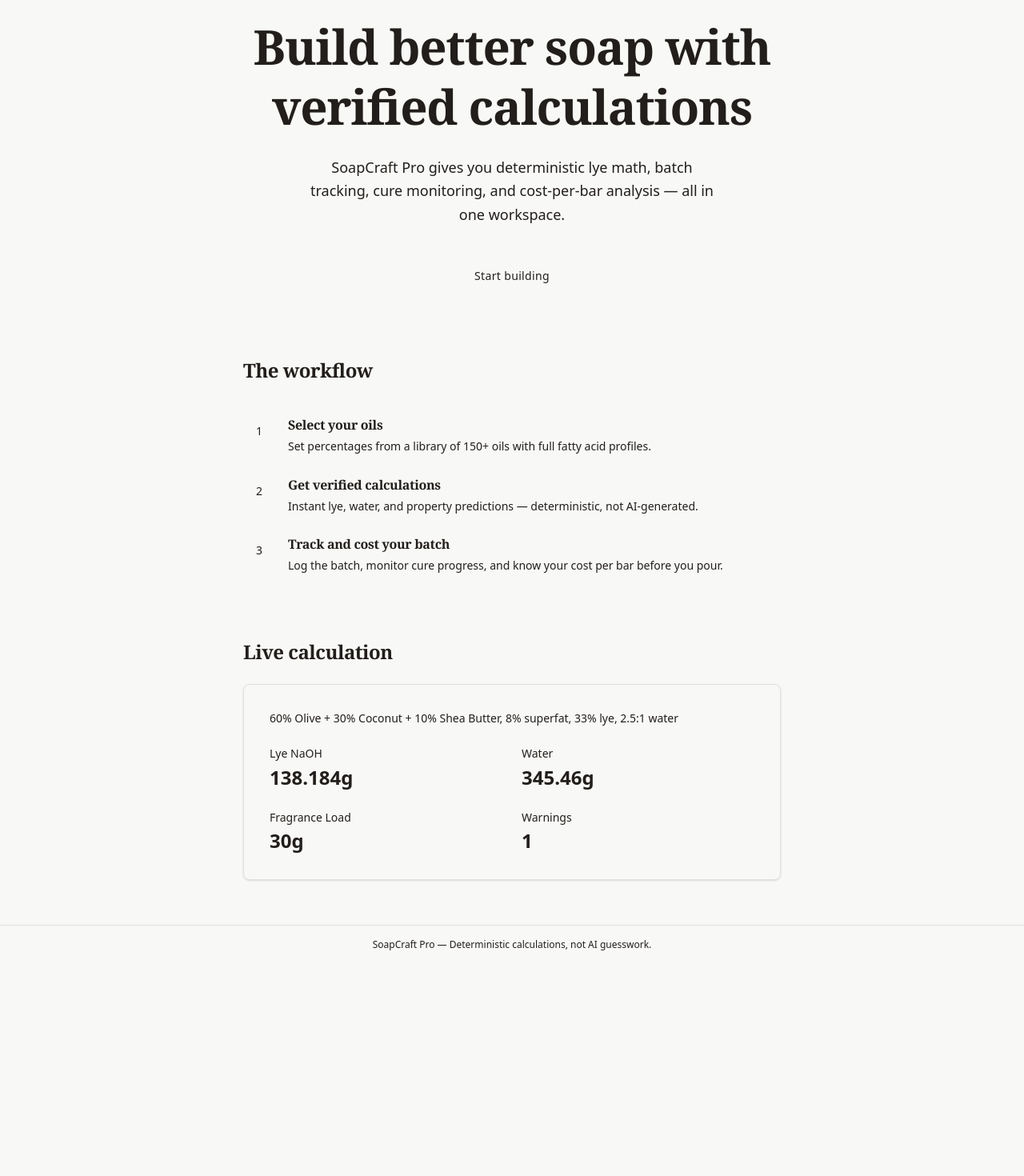
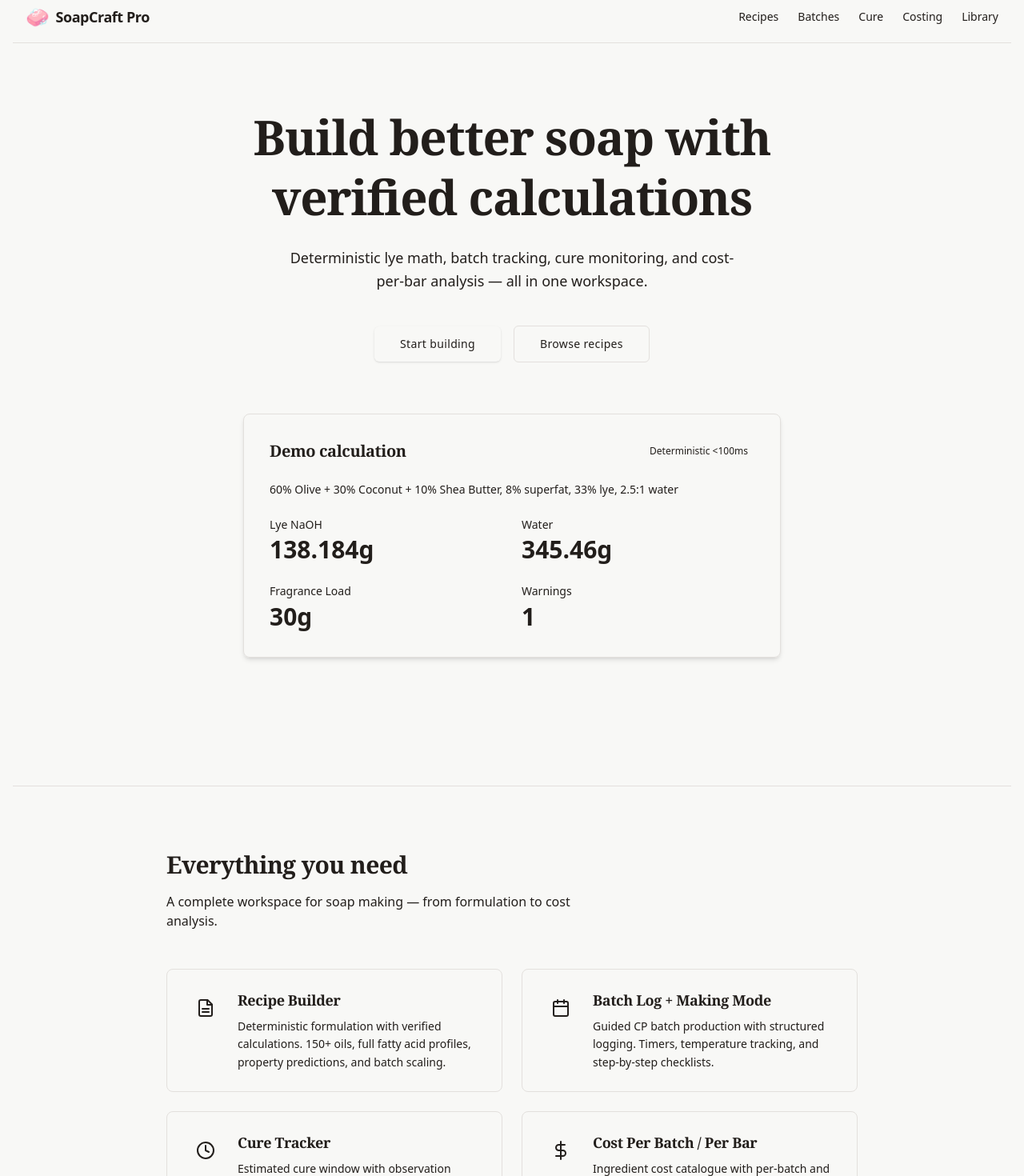
Before and after one commit to isaacben129/soapcraft-pro, a Next.js app: page / in a window 1280 px wide. Shown: the part 100-1570 px from the top of the page at 80% size. Before the commit the page ends 1305 px from the top, so only its background shows below. Built offline with nearby package versions, Linux system fonts and the light colour scheme.

Commit message:
design: complete homepage overhaul — feature cards, CTA buttons, workflow section, demo preview

```diff
--- a/app/page.tsx
+++ b/app/page.tsx
@@ -1,4 +1,55 @@
 import { calculateFormulation, DEFAULT_OILS } from "@/lib/calculations/sap";
+
+const features = [
+  {
+    name: "Recipe Builder",
+    description: "Deterministic formulation with verified calculations. 150+ oils, full fatty acid profiles, property predictions, and batch scaling.",
+    href: "/recipes",
+    icon: (
+      <svg xmlns="http://www.w3.org/2000/svg" width="24" height="24" viewBox="0 0 24 24" fill="none" stroke="currentColor" strokeWidth="2" strokeLinecap="round" strokeLinejoin="round">
+        <path d="M14.5 2H6a2 2 0 0 0-2 2v16a2 2 0 0 0 2 2h12a2 2 0 0 0 2-2V7.5L14.5 2z" />
+        <polyline points="14 2 14 8 20 8" />
+        <line x1="16" y1="13" x2="8" y2="13" />
+        <line x1="16" y1="17" x2="8" y2="17" />
+      </svg>
+    ),
+  },
+  {
+    name: "Batch Log + Making Mode",
+    description: "Guided CP batch production with structured logging. Timers, temperature tracking, and step-by-step checklists.",
+    href: "/batches",
+    icon: (
+      <svg xmlns="http://www.w3.org/2000/svg" width="24" height="24" viewBox="0 0 24 24" fill="none" stroke="currentColor" strokeWidth="2" strokeLinecap="round" strokeLinejoin="round">
+        <rect x="3" y="4" width="18" height="18" rx="2" ry="2" />
+        <line x1="16" y1="2" x2="16" y2="6" />
+        <line x1="8" y1="2" x2="8" y2="6" />
+        <line x1="3" y1="10" x2="21" y2="10" />
+      </svg>
+    ),
+  },
+  {
+    name: "Cure Tracker",
+    description: "Estimated cure window with observation logging. Honest estimates, not AI predictions — you decide when it's done.",
+    href: "/cure",
+    icon: (
+      <svg xmlns="http://www.w3.org/2000/svg" width="24" height="24" viewBox="0 0 24 24" fill="none" stroke="currentColor" strokeWidth="2" strokeLinecap="round" strokeLinejoin="round">
+        <circle cx="12" cy="12" r="10" />
+        <polyline points="12 6 12 12 16 14" />
+      </svg>
+    ),
+  },
+  {
+    name: "Cost Per Batch / Per Bar",
+    description: "Ingredient cost catalogue with per-batch and per-bar costing. Know what each bar costs before you pour.",
+    href: "/costing",
+    icon: (
+      <svg xmlns="http://www.w3.org/2000/svg" width="24" height="24" viewBox="0 0 24 24" fill="none" stroke="currentColor" strokeWidth="2" strokeLinecap="round" strokeLinejoin="round">
+        <line x1="12" y1="1" x2="12" y2="23" />
+        <path d="M17 5H9.5a3.5 3.5 0 0 0 0 7h5a3.5 3.5 0 0 1 0 7H6" />
+      </svg>
+    ),
+  },
+];
 
 export default function Home() {
   const demo = calculateFormulation({
@@ -14,85 +65,168 @@ export default function Home() {
   });
 
   return (
-    <div className="container mx-auto px-4 py-8 max-w-4xl">
+    <div className="min-h-screen bg-background text-foreground">
+      {/* Navigation */}
+      <header className="sticky top-0 z-50 w-full border-b border-border bg-background">
+        <div className="container mx-auto flex h-16 items-center justify-between px-4">
+          <a href="/" className="flex items-center gap-2 font-display font-bold tracking-tight text-lg">
+            <span className="text-2xl">🧼</span>
+            <span>SoapCraft Pro</span>
+          </a>
+          <nav className="flex items-center gap-6 text-sm">
+            <a href="/recipes" className="text-muted-foreground hover:text-foreground transition-colors">Recipes</a>
+            <a href="/batches" className="text-muted-foreground hover:text-foreground transition-colors">Batches</a>
+            <a href="/cure" className="text-muted-foreground hover:text-foreground transition-colors">Cure</a>
+            <a href="/costing" className="text-muted-foreground hover:text-foreground transition-colors">Costing</a>
+            <a href="/library" className="text-muted-foreground hover:text-foreground transition-colors">Library</a>
+          </nav>
+        </div>
+      </header>
+
+      <main>
         {/* Hero */}
-      <section className="max-w-2xl mx-auto text-center mb-20">
+        <section className="container mx-auto px-4 py-20 max-w-4xl">
+          <div className="text-center mb-16">
             <h1 className="font-display text-5xl md:text-6xl font-bold tracking-tight mb-6 text-foreground leading-tight">
               Build better soap with verified calculations
             </h1>
-        <p className="text-lg text-muted-foreground mb-10 max-w-lg mx-auto leading-relaxed">
-          SoapCraft Pro gives you deterministic lye math, batch tracking,
-          cure monitoring, and cost-per-bar analysis — all in one workspace.
+            <p className="text-lg text-muted-foreground mb-10 max-w-xl mx-auto leading-relaxed">
+              Deterministic lye math, batch tracking, cure monitoring, and cost-per-bar analysis — all in one workspace.
             </p>
+            <div className="flex items-center justify-center gap-4">
               <a
                 href="/recipes/new"
-          className="inline-flex items-center justify-center rounded-md bg-primary px-8 py-3 text-primary-foreground font-medium text-sm tracking-wide transition-opacity hover:opacity-90"
+                className="inline-flex items-center justify-center rounded-md bg-primary px-8 py-3 text-primary-foreground font-medium text-sm tracking-wide transition-opacity hover:opacity-90 shadow-sm"
               >
                 Start building
               </a>
+              <a
+                href="/recipes"
+                className="inline-flex items-center justify-center rounded-md border border-border px-8 py-3 text-foreground font-medium text-sm tracking-wide transition-opacity hover:bg-muted"
+              >
+                Browse recipes
+              </a>
+            </div>
+          </div>
+
+          {/* Live calculation preview */}
+          <div className="max-w-2xl mx-auto mb-20">
+            <div className="rounded-lg border border-border bg-card p-8 shadow-md">
+              <div className="flex items-center justify-between mb-6">
+                <h2 className="font-display text-xl font-semibold text-foreground">Demo calculation</h2>
+                <span className="text-xs text-muted-foreground bg-muted px-2 py-1 rounded-md">Deterministic &lt;100ms</span>
+              </div>
+              <p className="text-sm text-muted-foreground mb-6">
+                60% Olive + 30% Coconut + 10% Shea Butter, 8% superfat, 33% lye, 2.5:1 water
+              </p>
+              <dl className="grid grid-cols-2 gap-6">
+                <div className="space-y-1">
+                  <dt className="text-label text-muted-foreground">Lye NaOH</dt>
+                  <dd className="font-display text-3xl font-bold text-primary">{demo.lyeNaOH}g</dd>
+                </div>
+                <div className="space-y-1">
+                  <dt className="text-label text-muted-foreground">Water</dt>
+                  <dd className="font-display text-3xl font-bold text-primary">{demo.water}g</dd>
+                </div>
+                <div className="space-y-1">
+                  <dt className="text-label text-muted-foreground">Fragrance Load</dt>
+                  <dd className="font-display text-3xl font-bold text-primary">{demo.fragranceLoad}g</dd>
+                </div>
+                <div className="space-y-1">
+                  <dt className="text-label text-muted-foreground">Warnings</dt>
+                  <dd className="font-display text-3xl font-bold text-primary">{demo.warnings.length}</dd>
+                </div>
+              </dl>
+            </div>
+          </div>
+        </section>
+
+        {/* Feature cards */}
+        <section className="bg-muted/50 border-y border-border">
+          <div className="container mx-auto px-4 py-20 max-w-4xl">
+            <h2 className="font-display text-3xl font-bold tracking-tight mb-4 text-foreground">Everything you need</h2>
+            <p className="text-muted-foreground mb-12 max-w-lg">A complete workspace for soap making — from formulation to cost analysis.</p>
+            <div className="grid grid-cols-1 md:grid-cols-2 gap-6">
+              {features.map((feature) => (
+                <a
+                  key={feature.name}
+                  href={feature.href}
+                  className="group rounded-lg border border-border bg-card p-6 transition-shadow hover:shadow-md"
+                >
+                  <div className="flex items-start gap-4">
+                    <div className="flex h-12 w-12 shrink-0 items-center justify-center rounded-md bg-accent/10 text-accent">
+                      {feature.icon}
+                    </div>
+                    <div>
+                      <h3 className="font-display text-lg font-semibold text-foreground mb-2 group-hover:text-primary transition-colors">
+                        {feature.name}
+                      </h3>
+                      <p className="text-sm text-muted-foreground leading-relaxed">{feature.description}</p>
+                    </div>
+                  </div>
+                </a>
+              ))}
+            </div>
+          </div>
         </section>
 
         {/* Workflow */}
-      <section className="max-w-2xl mx-auto mb-20">
-        <h2 className="font-display text-2xl font-semibold mb-10 text-foreground">The workflow</h2>
-        <ol className="space-y-6">
-          <li className="flex gap-4 items-start">
-            <span className="flex h-10 w-10 shrink-0 items-center justify-center rounded-full bg-accent text-sm font-medium text-accent-foreground">
+        <section className="container mx-auto px-4 py-20 max-w-4xl">
+          <h2 className="font-display text-3xl font-bold tracking-tight mb-4 text-foreground">How it works</h2>
+          <p className="text-muted-foreground mb-12 max-w-lg">Three steps from idea to finished bar.</p>
+          <ol className="space-y-8">
+            <li className="flex gap-6 items-start">
+              <span className="flex h-12 w-12 shrink-0 items-center justify-center rounded-full bg-primary text-sm font-medium text-primary-foreground">
                 1
               </span>
               <div>
-              <h3 className="font-semibold text-foreground mb-1">Select your oils</h3>
-              <p className="text-sm text-muted-foreground leading-relaxed">Set percentages from a library of 150+ oils with full fatty acid profiles.</p>
+                <h3 className="font-display text-xl font-semibold text-foreground mb-2">Select your oils</h3>
+                <p className="text-muted-foreground leading-relaxed">Choose from 150+ oils with full fatty acid profiles. Set percentages and watch the calculations update instantly.</p>
               </div>
             </li>
-          <li className="flex gap-4 items-start">
-            <span className="flex h-10 w-10 shrink-0 items-center justify-center rounded-full bg-accent text-sm font-medium text-accent-foreground">
+            <li className="flex gap-6 items-start">
+              <span className="flex h-12 w-12 shrink-0 items-center justify-center rounded-full bg-primary text-sm font-medium text-primary-foreground">
                 2
               </span>
               <div>
-              <h3 className="font-semibold text-foreground mb-1">Get verified calculations</h3>
-              <p className="text-sm text-muted-foreground leading-relaxed">Instant lye, water, and property predictions — deterministic, not AI-generated.</p>
+                <h3 className="font-display text-xl font-semibold text-foreground mb-2">Get verified calculations</h3>
+                <p className="text-muted-foreground leading-relaxed">Deterministic lye, water, and property predictions — no AI guesswork, no surprises.</p>
               </div>
             </li>
-          <li className="flex gap-4 items-start">
-            <span className="flex h-10 w-10 shrink-0 items-center justify-center rounded-full bg-accent text-sm font-medium text-accent-foreground">
+            <li className="flex gap-6 items-start">
+              <span className="flex h-12 w-12 shrink-0 items-center justify-center rounded-full bg-primary text-sm font-medium text-primary-foreground">
                 3
               </span>
               <div>
-              <h3 className="font-semibold text-foreground mb-1">Track and cost your batch</h3>
-              <p className="text-sm text-muted-foreground leading-relaxed">Log the batch, monitor cure progress, and know your cost per bar before you pour.</p>
+                <h3 className="font-display text-xl font-semibold text-foreground mb-2">Track and cost your batch</h3>
+                <p className="text-muted-foreground leading-relaxed">Log the batch, follow Making Mode step-by-step, monitor cure progress, and know your cost per bar.</p>
               </div>
             </li>
           </ol>
         </section>
 
-      {/* Demo calculation */}
-      <section className="max-w-2xl mx-auto">
-        <h2 className="font-display text-2xl font-semibold mb-6 text-foreground">Live calculation</h2>
-        <div className="rounded-lg border bg-card p-8 shadow-sm">
-          <p className="text-sm text-muted-foreground mb-6">
-            60% Olive + 30% Coconut + 10% Shea Butter, 8% superfat, 33% lye, 2.5:1 water
-          </p>
-          <dl className="grid grid-cols-2 gap-6 text-sm">
-            <div className="space-y-1">
-              <dt className="text-muted-foreground text-label">Lye NaOH</dt>
-              <dd className="font-display text-2xl font-bold text-foreground">{demo.lyeNaOH}g</dd>
-            </div>
-            <div className="space-y-1">
-              <dt className="text-muted-foreground text-label">Water</dt>
-              <dd className="font-display text-2xl font-bold text-foreground">{demo.water}g</dd>
-            </div>
-            <div className="space-y-1">
-              <dt className="text-muted-foreground text-label">Fragrance Load</dt>
-              <dd className="font-display text-2xl font-bold text-foreground">{demo.fragranceLoad}g</dd>
-            </div>
-            <div className="space-y-1">
-              <dt className="text-muted-foreground text-label">Warnings</dt>
-              <dd className="font-display text-2xl font-bold text-foreground">{demo.warnings.length}</dd>
-            </div>
-          </dl>
+        {/* CTA */}
+        <section className="bg-muted/50 border-y border-border">
+          <div className="container mx-auto px-4 py-20 max-w-4xl text-center">
+            <h2 className="font-display text-3xl font-bold tracking-tight mb-4 text-foreground">Ready to build?</h2>
+            <p className="text-muted-foreground mb-8 max-w-lg mx-auto">Start with the calculator — free, no signup, no limits on the basic tools.</p>
+            <a
+              href="/recipes/new"
+              className="inline-flex items-center justify-center rounded-md bg-primary px-8 py-3 text-primary-foreground font-medium text-sm tracking-wide transition-opacity hover:opacity-90 shadow-sm"
+            >
+              Start building
+            </a>
           </div>
         </section>
+      </main>
+
+      {/* Footer */}
+      <footer className="border-t border-border py-8">
+        <div className="container mx-auto px-4 flex items-center justify-between">
+          <p className="text-sm text-muted-foreground">SoapCraft Pro — Deterministic calculations, not AI guesswork.</p>
+          <p className="text-sm text-muted-foreground">Free tier: calculator + 3 recipes + 1 active batch</p>
+        </div>
+      </footer>
     </div>
   );
 }
```
Lines whose indentation alone changed are shown as unchanged.
